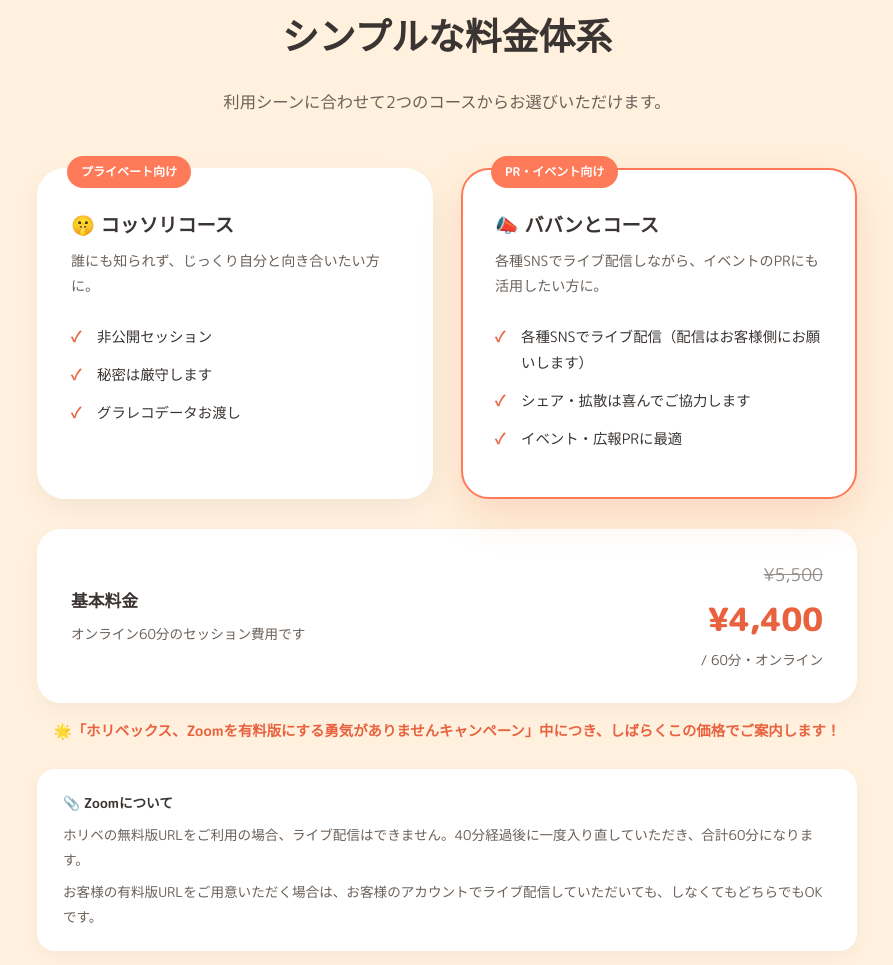
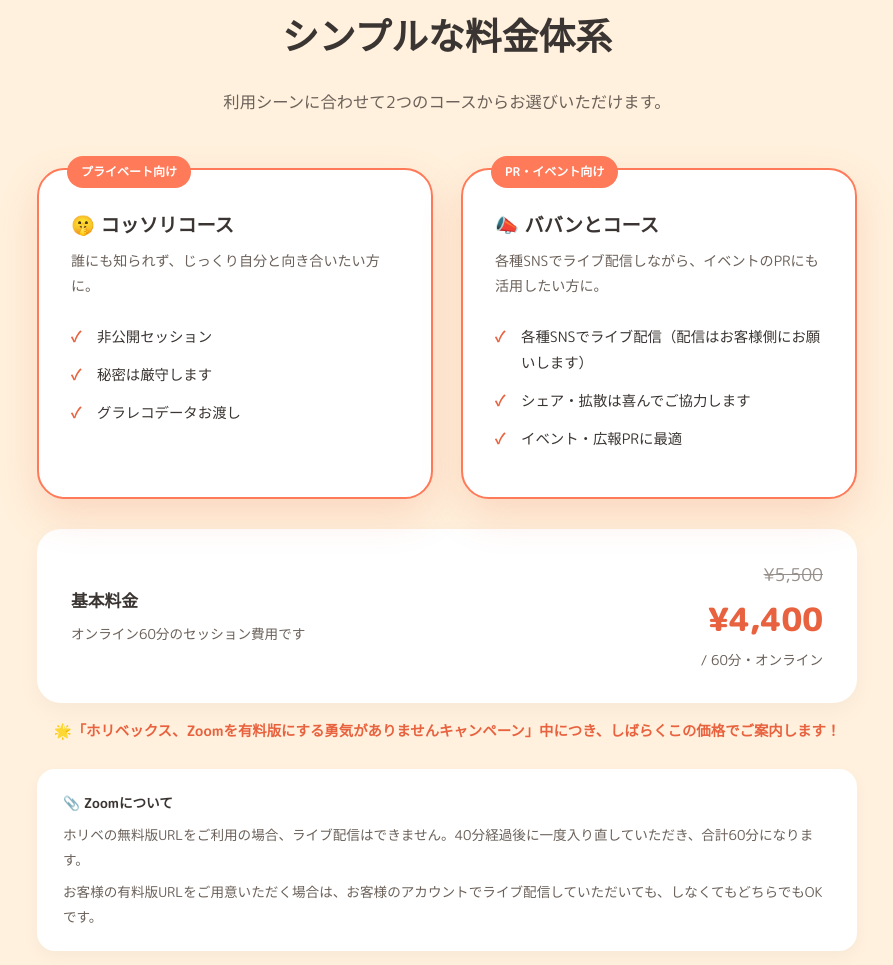
Before and after one commit to horibex/wakuwaku-work-lp, a plain HTML site: page index.html in a window 1280 px wide. Shown: the part 4751-5716 px from the top of the page, without its empty margins (193-1086 px from the left). Drawn offline with Linux system fonts and the light colour scheme; a web font is replaced by a local one.

Commit message:
Add orange border to Kossori course card

```diff
--- a/index.html
+++ b/index.html
@@ -694,7 +694,7 @@
     </div>
 
     <div class="price-grid">
-      <div class="price-card">
+      <div class="price-card highlight">
         <span class="price-tag">プライベート向け</span>
         <h3>🤫 コッソリコース</h3>
         <p class="desc">誰にも知られず、じっくり自分と向き合いたい方に。</p>
```
